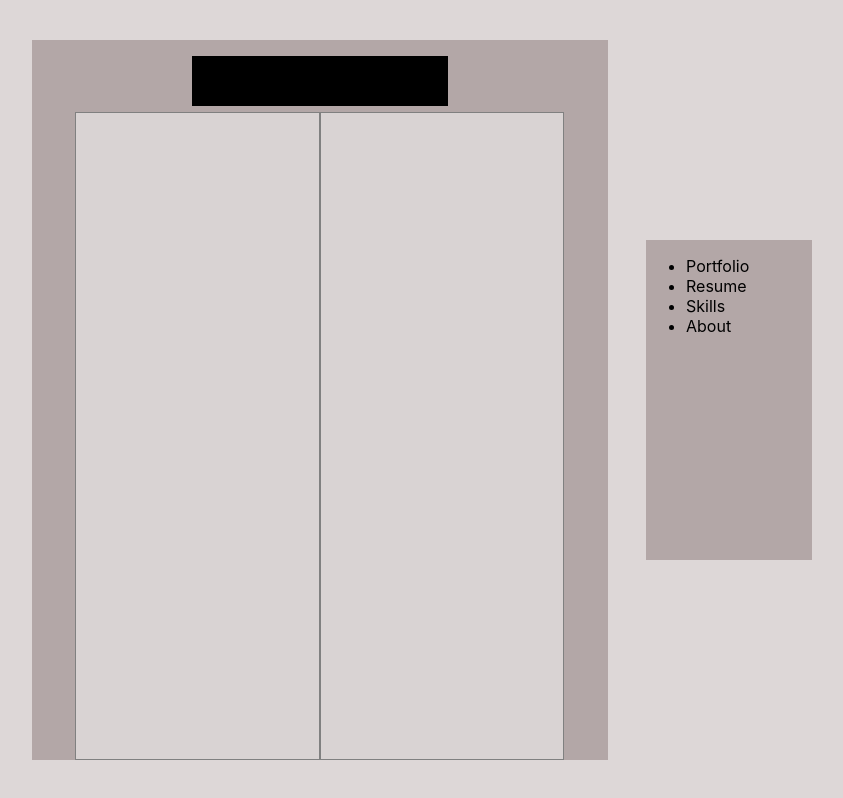
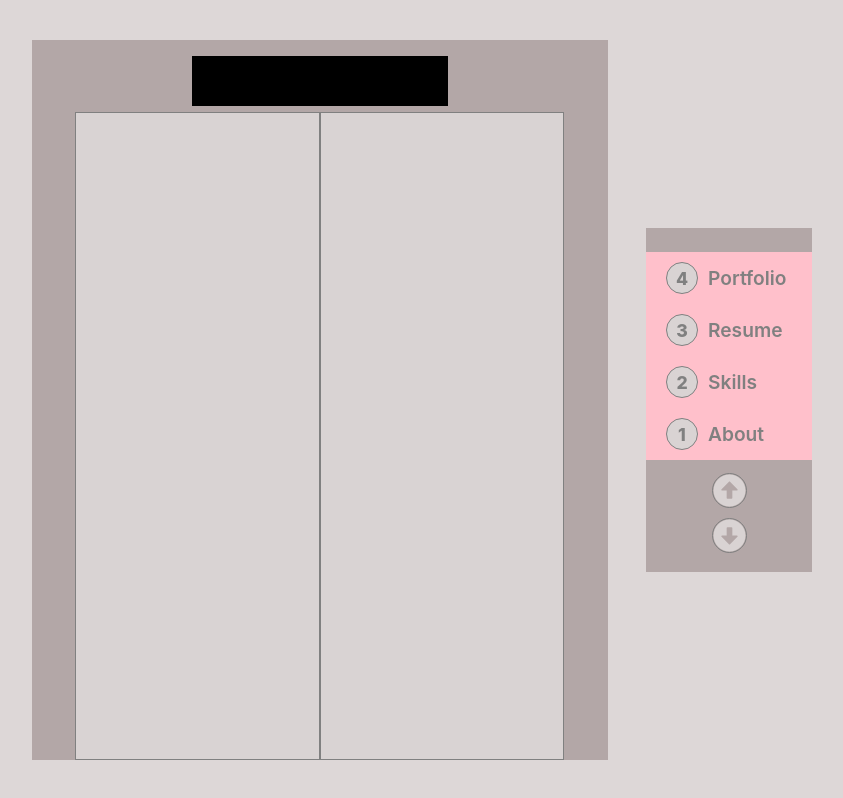
Before and after one commit to KOWOONLEE/portfolio_elevator, a React (Create React App) app: page / in a window 1280 px wide. Shown: the whole page, without its empty margins (218-1061 px from the left). Built offline with nearby package versions, Linux system fonts and the light colour scheme.

Commit message:
Rev: elevator ui 만들기

```diff
--- a/src/Main.js
+++ b/src/Main.js
@@ -1,4 +1,6 @@
 import styled from "styled-components";
+import Nav from "./components/Nav";
+import { theme } from "./color";
 
 const Main = () => {
   return (
@@ -13,12 +15,7 @@ const Main = () => {
             </div>
           </div>
           <div className="eleBtn">
-            <ul>
-              <li>Portfolio</li>
-              <li>Resume</li>
-              <li>Skills</li>
-              <li>About</li>
-            </ul>
+            <Nav />
           </div>
         </div>
       </StyledMain>
@@ -46,7 +43,7 @@ const StyledMain = styled.div`
     display: flex;
     width: 45%;
     height: 90%;
-    background-color: #b3a7a7;
+    background-color: ${theme.grey};
     align-items: flex-end;
     justify-content: center;
   }
@@ -74,9 +71,11 @@ const StyledMain = styled.div`
     border: 1px solid grey;
   }
   .eleBtn {
+    display: flex;
     width: 13%;
-    height: 40%;
-    background-color: #b3a7a7;
+    height: 43%;
+    background-color: ${theme.grey};
     margin-left: 3%;
+    text-decoration: none;
   }
 `;
--- a/src/color.js
+++ b/src/color.js
@@ -1,4 +1,4 @@
 export const theme = {
   bg: "",
-  grey: "#3A3D40",
+  grey: "#b3a7a7",
 };
--- /dev/null
+++ b/src/components/Nav.js
@@ -0,0 +1,127 @@
+import * as React from "react";
+import { Link } from "react-router-dom";
+import styled from "styled-components";
+import { FaArrowAltCircleUp, FaArrowAltCircleDown } from "react-icons/fa";
+import { theme } from "../color";
+
+const Nav = () => {
+  return (
+    <>
+      <StyledNav>
+        <Link to="">
+          <div className="floorBtn">
+            <span className="numberBtn">
+              <span className="number">4</span>
+            </span>
+            <span className="btnDetail"> Portfolio</span>
+          </div>
+        </Link>
+        <Link to="">
+          <div className="floorBtn">
+            <span className="numberBtn">
+              <span className="number">3</span>
+            </span>
+            <span className="btnDetail"> Resume</span>
+          </div>
+        </Link>
+        <Link to="">
+          <div className="floorBtn">
+            <span className="numberBtn">
+              <span className="number">2</span>
+            </span>
+            <span className="btnDetail"> Skills</span>
+          </div>
+        </Link>
+        <Link to="">
+          <div className="floorBtn">
+            <span className="numberBtn">
+              <span className="number">1</span>
+            </span>
+            <span className="btnDetail"> About</span>
+          </div>
+        </Link>
+        <div className="upDownBtn">
+          <i className="icon">
+            <FaArrowAltCircleUp />
+          </i>
+          <i className="icon">
+            <FaArrowAltCircleDown />
+          </i>
+        </div>
+      </StyledNav>
+    </>
+  );
+};
+
+export default Nav;
+
+const StyledNav = styled.div`
+  margin-top: 3vh;
+  width: 100%;
+  justify-content: center;
+  align-items: center;
+
+  a {
+    text-decoration: none;
+  }
+  a:hover {
+    span {
+      cursor: pointer;
+      color: black;
+    }
+  }
+
+  .floorBtn {
+    display: flex;
+    height: 4vh;
+    background-color: pink;
+    align-items: center;
+    padding: 10px 10px 10px 20px;
+  }
+  .numberBtn {
+    display: flex;
+    width: 30px;
+    height: 30px;
+    color: grey;
+    background-color: #d9d3d3;
+    font-size: 1.1em;
+    font-weight: 800;
+    border: 1px double grey;
+    border-radius: 50%;
+    justify-content: center;
+    align-items: center;
+    text-align: center;
+  }
+  .btnDetail {
+    color: grey;
+    font-size: 1.2em;
+    font-weight: 600;
+    margin-left: 10px;
+  }
+  .upDownBtn {
+    display: inline-block;
+    width: 100%;
+    text-align: center;
+    vertical-align: center;
+    margin-top: 10px;
+  }
+  svg {
+    width: 33px;
+    height: 33px;
+    fill: #d9d3d3;
+    border: 1px solid grey;
+    border-radius: 50%;
+  }
+  .svg:hover {
+  }
+  .icon {
+    display: block;
+    size: 1.1em;
+    padding: 3px;
+
+    svg:hover {
+      cursor: pointer;
+      fill: pink;
+    }
+  }
+`;
```
